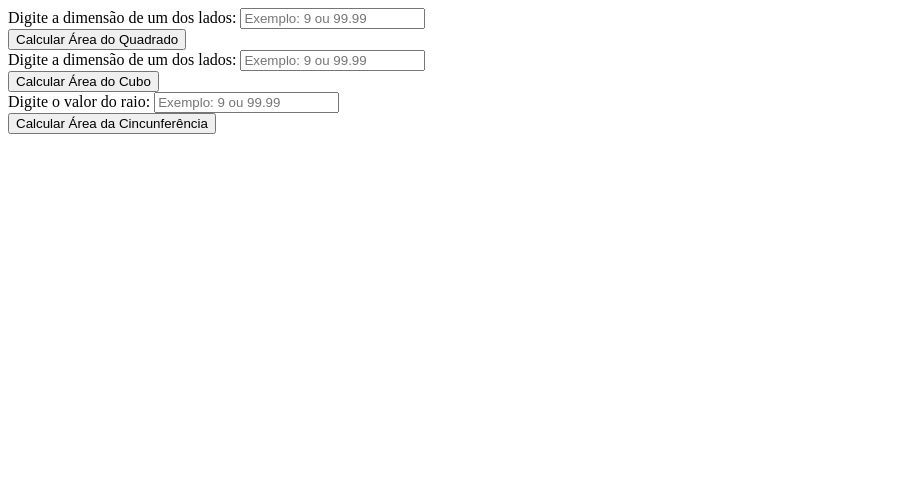
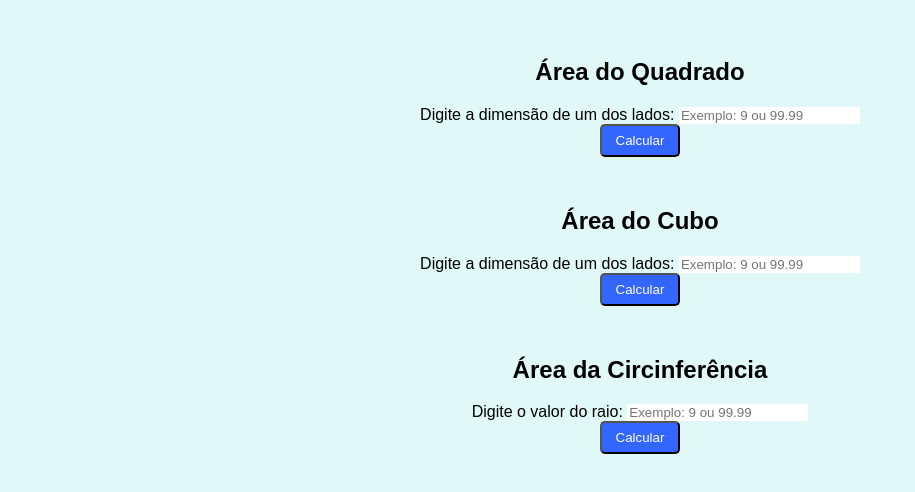
Before and after one commit to MarianaMikhael/areaCalculator, a plain HTML site: page index.html in a window 1280 px wide. Shown: the whole page, without its empty margins (0-915 px from the left). Drawn offline with Linux system fonts and the light colour scheme.

Commit message:
Melhoria de Layout com CSS

```diff
--- a/index.html
+++ b/index.html
@@ -6,6 +6,10 @@
     <meta http-equiv="X-UA-Compatible" content="ie=edge">
     <title>ALMSolutions</title>
 
+    <!-- Estilização da Página -->
+    <link rel="stylesheet" type="text/css" href="staticFiles/layout.css">
+
+    <!-- Funções JavaScript responsáveis por executar os comandos da calculadora -->
     <script src="staticFiles/functions.js"></script>
 
 </head>
@@ -13,34 +17,37 @@
 <body>
     <!-- Calculo da área de um quadrado -->
     <div class="area">
+        <span><h2>Área do Quadrado</h2></span>
         <form name="areaSquare" method="POST" action="functions.js"></form>
             <div>
                 <label for="inputSquare">Digite a dimensão de um dos lados: </label>
-                <input type="text" name="inputSquare" id="inputSquare" placeholder="Exemplo: 9 ou 99.99" />
+                <input type="text" name="inputSquare" id="inputSquare" class="input" placeholder="Exemplo: 9 ou 99.99" />
             </div>
-            <input type="button" id="square" value="Calcular Área do Quadrado" onclick="square()">
+            <input type="button" id="square" value="Calcular" class="btn" onclick="square()">
         </form>
     </div>
 
     <!-- Calculo da área de um cubo -->
     <div class="area">
+        <span><h2>Área do Cubo</h2></span>
         <form name="areaCube" method="POST" action="functions.js"></form>
             <div>
                 <label for="inputCube">Digite a dimensão de um dos lados: </label>
-                <input type="text" name="inputCube" id="inputCube" placeholder="Exemplo: 9 ou 99.99" />
+                <input type="text" name="inputCube" id="inputCube" class="input" placeholder="Exemplo: 9 ou 99.99" />
             </div>
-            <input type="button" id="cube" value="Calcular Área do Cubo" onclick="cube()">
+            <input type="button" id="cube" value="Calcular" class="btn" onclick="cube()">
         </form>
     </div>
 
     <!-- Calculo da área de uma circinferência -->
     <div class="area">
+        <span><h2>Área da Circinferência</h2></span>
         <form name="areaCircle" method="POST" action="functions.js"></form>
             <div>
                 <label for="inputRaio">Digite o valor do raio: </label>
-                <input type="text" name="inputRaio" id="inputRaio" placeholder="Exemplo: 9 ou 99.99" />
+                <input type="text" name="inputRaio" id="inputRaio" class="input" placeholder="Exemplo: 9 ou 99.99" />
             </div>
-            <input type="button" id="circle" value="Calcular Área da Cincunferência" onclick="circle()">
+            <input type="button" id="circle" value="Calcular" class="btn" onclick="circle()">
         </form>
     </div>
 
--- /dev/null
+++ b/staticFiles/layout.css
@@ -0,0 +1,38 @@
+body {
+	background-color: #E0F8F7;
+}
+
+b {
+    font-weight: bold;
+}
+
+a, p, span,
+h1, h2, h3, h4, h5, h6,
+label, input, select, textarea, button {
+    font-family: 'Numans', sans-serif;
+}
+
+input.btn {
+    width: 80px;
+    height: 33px;
+    background: #3366FF;
+    color: white;
+    border-radius: 5px;
+}
+
+input.btn:hover {
+    background: #0000FF;
+    color: white;
+}
+
+input.input {
+    border: none;
+}
+
+div.area {
+	color: black;
+	font-size: 16px;
+	text-align: center;
+	margin: auto;
+	padding-block-start: 30px;
+}
```
